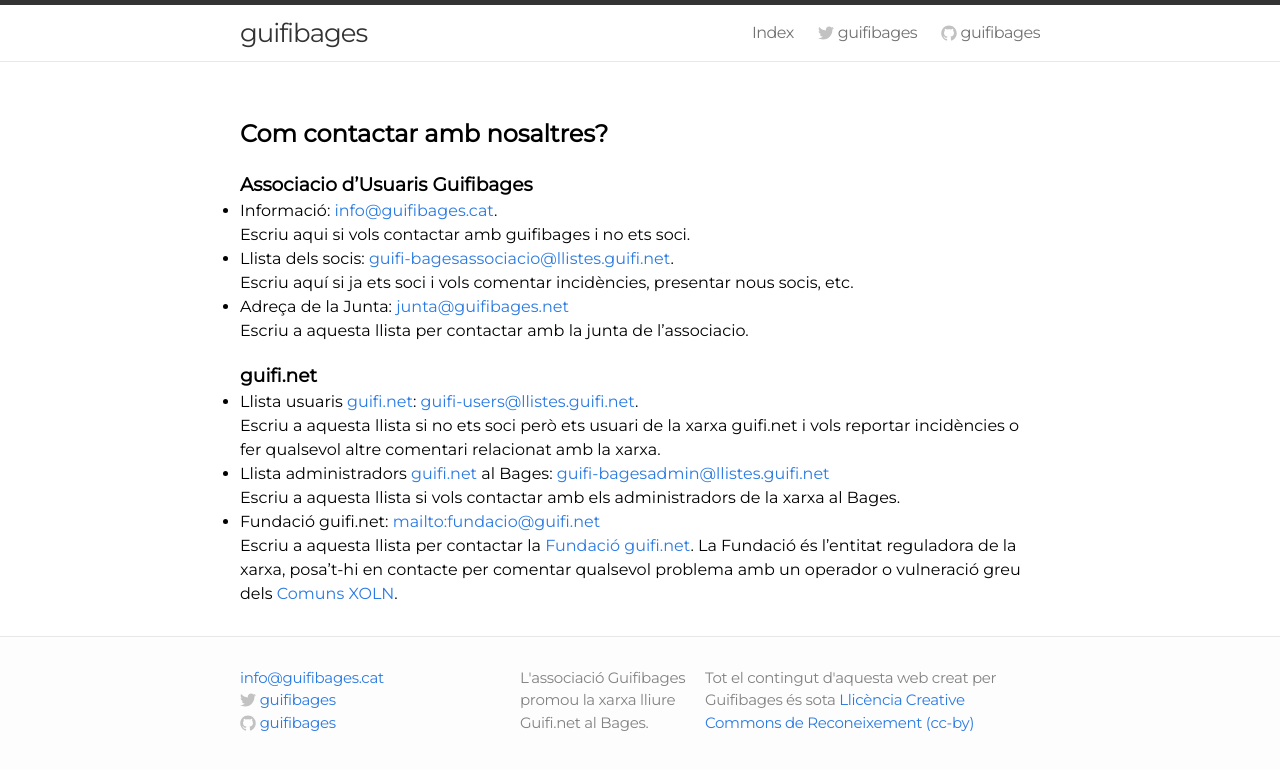
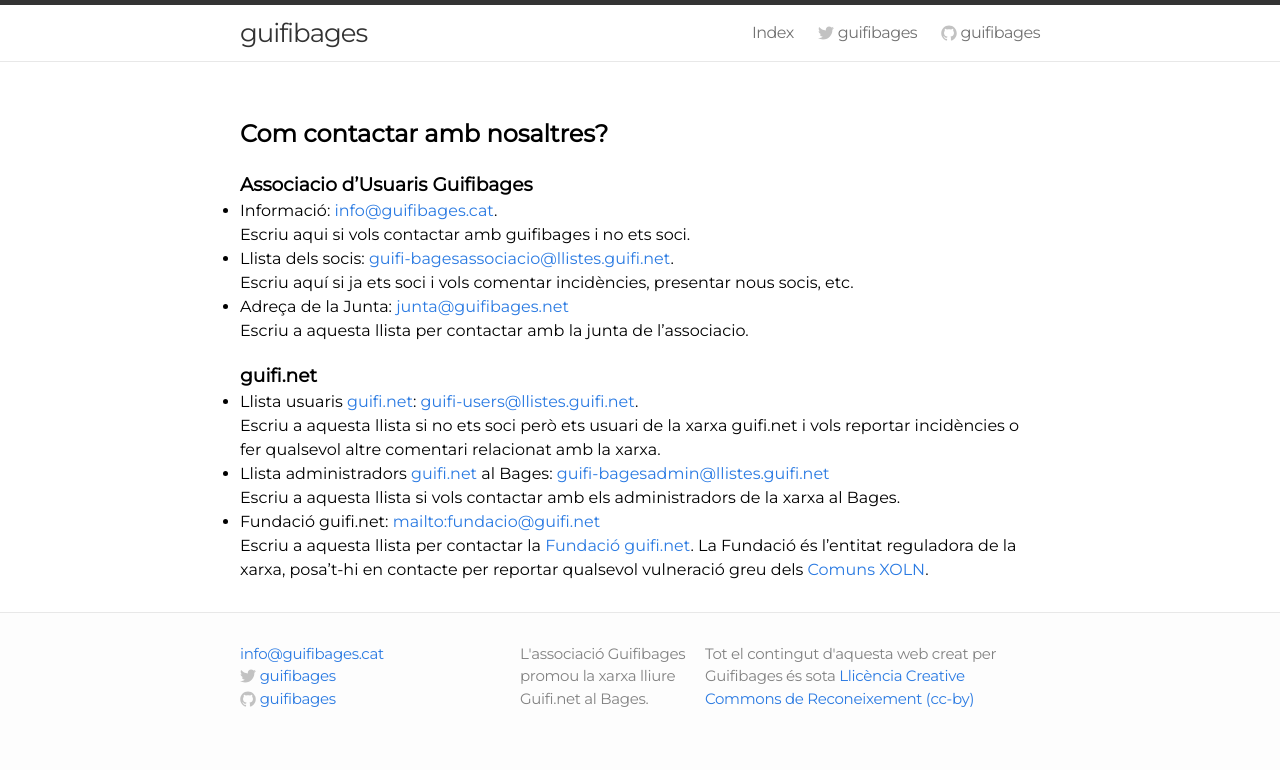
Before and after one commit to guifibages/guifibages.github.io, a Jekyll site: the page built from doc/contacte/index.md, in a window 1280 px wide. Shown: the top 770 px of the page. Built offline with Jekyll 4.4.1, drawn with Linux system fonts in a browser that asks for light colours.

Commit message:
Update index.md

```diff
--- a/doc/contacte/index.md
+++ b/doc/contacte/index.md
@@ -28,4 +28,4 @@
 
 * Fundació guifi.net: [mailto:fundacio@guifi.net](mailto:fundacio@guifi.net)
 
-Escriu a aquesta llista per contactar la [ Fundació guifi.net](http://fundacio.guifi.net). La Fundació és l'entitat reguladora de la xarxa, posa't-hi en contacte per comentar qualsevol problema amb un operador o vulneració greu dels [Comuns XOLN](https://guifi.net/ComunsXOLN).
+Escriu a aquesta llista per contactar la [ Fundació guifi.net](http://fundacio.guifi.net). La Fundació és l'entitat reguladora de la xarxa, posa't-hi en contacte per reportar qualsevol vulneració greu dels [Comuns XOLN](https://guifi.net/ComunsXOLN).
```
